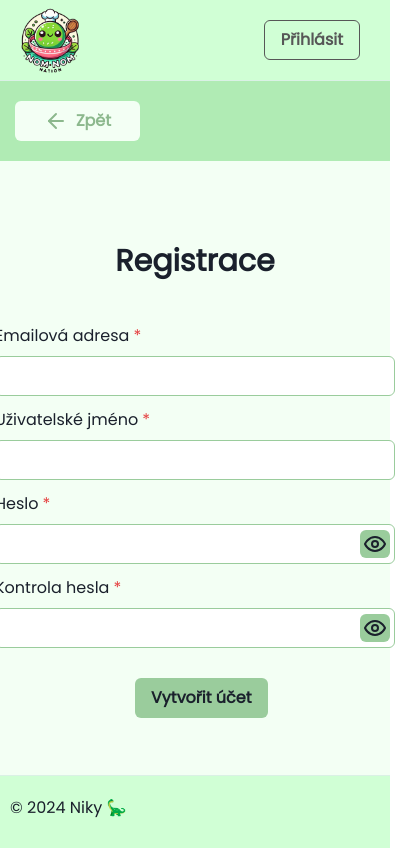
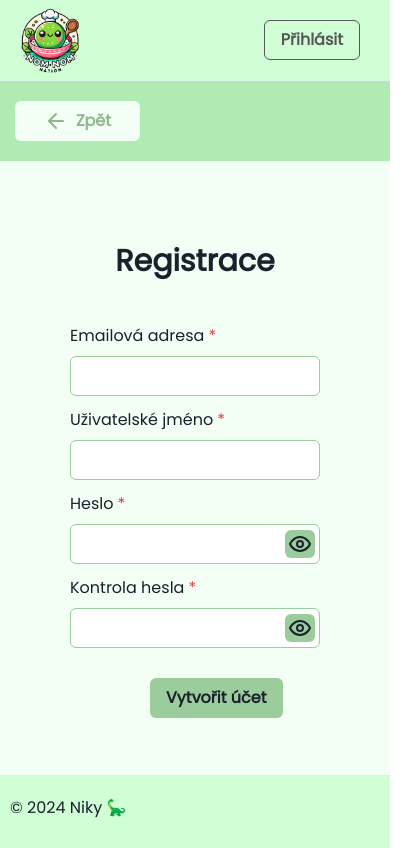
Before and after one commit to Tunyacek/Recipe-App, a React (Vite) app in the folder client/: page /register in a window 390 px wide. Shown: the whole page, 415 px wide, since content can reach past the window. Built offline with nearby package versions, Linux system fonts and the light colour scheme; no server answers.

Commit message:
chore: improve register responsiveness

```diff
--- a/client/src/Pages/Register.tsx
+++ b/client/src/Pages/Register.tsx
@@ -124,10 +124,11 @@ export function RegisterForm() {
                 <Input
                   type="email"
                   borderColor="#9acc9c"
-                  width="400px"
+                  maxW="400px"
                   bg="white"
                   focusBorderColor="#9acc9c"
                   onChange={(e) => setEmail(cleanInput(e.target.value))}
+                  sx={{ '@media screen and (max-width: 509px)': { maxW: '250px' } }}
                 />
               </FormControl>
             </Box>
@@ -136,17 +137,22 @@ export function RegisterForm() {
                 <FormLabel>Uživatelské jméno</FormLabel>
                 <Input
                   borderColor="#9acc9c"
-                  width="400px"
+                  maxW="300px"
                   bg="white"
                   focusBorderColor="#9acc9c"
                   onChange={(e) => setUsername(cleanInput(e.target.value))}
+                  sx={{ '@media screen and (max-width: 509px)': { maxW: '250px' } }}
                 />
               </FormControl>
             </Box>
             <Box>
               <FormControl isRequired>
                 <FormLabel>Heslo</FormLabel>
-                <InputGroup size="md" width="400px">
+                <InputGroup
+                  size="md"
+                  maxW="400px"
+                  sx={{ '@media screen and (max-width: 509px)': { maxW: '250px' } }}
+                >
                   <Input
                     pr="4.5rem"
                     type={showPassword ? 'text' : 'password'}
@@ -173,7 +179,11 @@ export function RegisterForm() {
             <Box>
               <FormControl isRequired>
                 <FormLabel>Kontrola hesla</FormLabel>
-                <InputGroup size="md" width="400px">
+                <InputGroup
+                  size="md"
+                  maxW="400px"
+                  sx={{ '@media screen and (max-width: 509px)': { maxW: '250px' } }}
+                >
                   <Input
                     pr="4.5rem"
                     type={showPasswordConfirm ? 'text' : 'password'}
@@ -198,7 +208,7 @@ export function RegisterForm() {
               </FormControl>
             </Box>
           </Flex>
-          <Box ml="160px" mt="30px">
+          <Box ml="100px" mt="30px">
             <RegisterSubmit />
           </Box>
         </form>
```
